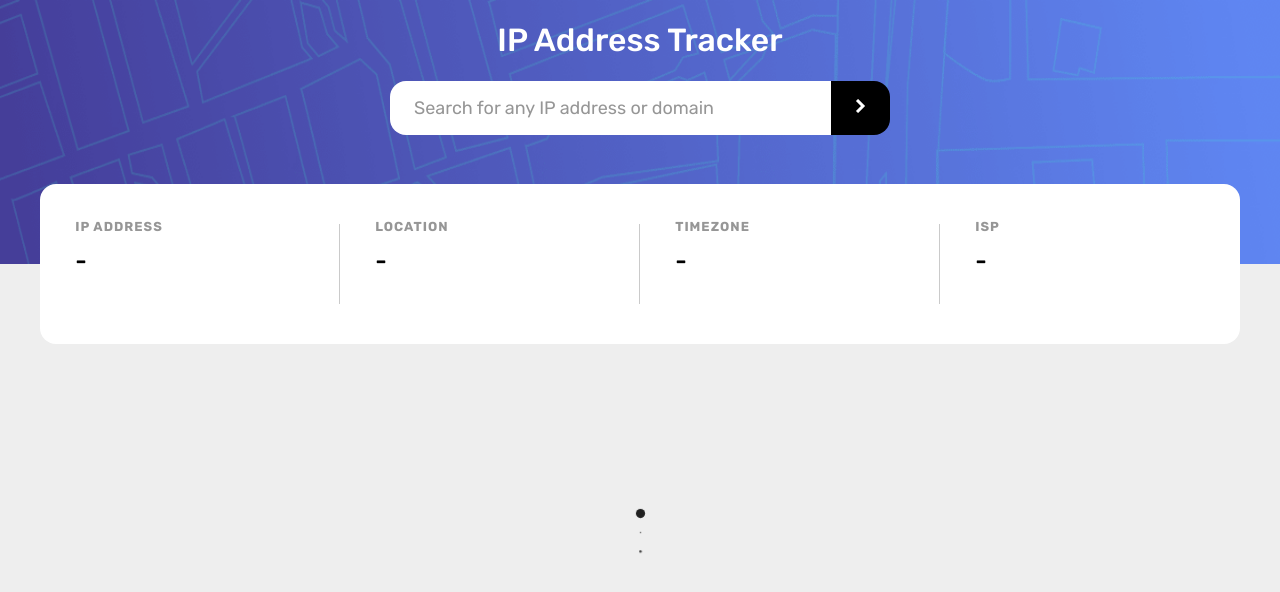
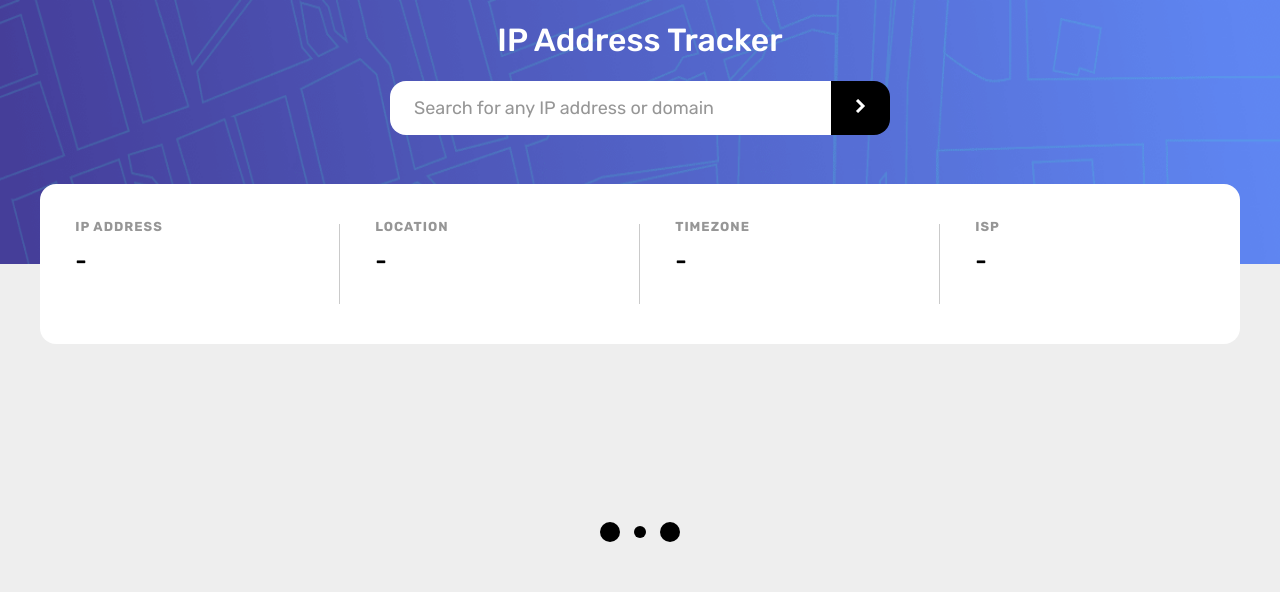
Before and after one commit to jakubjanik1/ip-address-tracker, a React (Create React App) app: page / in a window 1280 px wide. Shown: the top 592 px of the page. Built offline with nearby package versions, Linux system fonts and the light colour scheme; no server answers.

Commit message:
Replace react-spinners with react-loader-spinner

```diff
--- a/package.json
+++ b/package.json
@@ -14,8 +14,8 @@
     "react": "^16.13.1",
     "react-dom": "^16.13.1",
     "react-leaflet": "^2.7.0",
+    "react-loader-spinner": "^3.1.14",
     "react-scripts": "3.4.3",
-    "react-spinners": "0.9.0",
     "styled-components": "^5.2.0"
   },
   "scripts": {
--- a/src/components/LocationMap.js
+++ b/src/components/LocationMap.js
@@ -2,7 +2,7 @@ import React from 'react'
 import {Map, TileLayer, Marker} from 'react-leaflet'
 import {Icon} from 'leaflet'
 import styled from 'styled-components'
-import Loader from 'react-spinners/PulseLoader'
+import Loader from 'react-loader-spinner'
 
 const StyledMap = styled(Map)`
   width: 100%;
@@ -11,7 +11,7 @@ const StyledMap = styled(Map)`
   margin-top: auto;
 `
 
-const Loading = styled.div`
+const StyledLoader = styled(Loader)`
   width: 100%;
   height: calc(100vh - 16.5rem);
   z-index: 0;
@@ -25,7 +25,7 @@ function LocationMap({latitude, longitude}) {
   const coordinates = [latitude, longitude]
 
   if (!latitude) {
-    return <Loading><Loader /></Loading>
+    return <StyledLoader type="ThreeDots" color="black" />
   }
 
   return (
```
Also changed, not shown: 1 other file (tests, documents, lock files or other folders).
